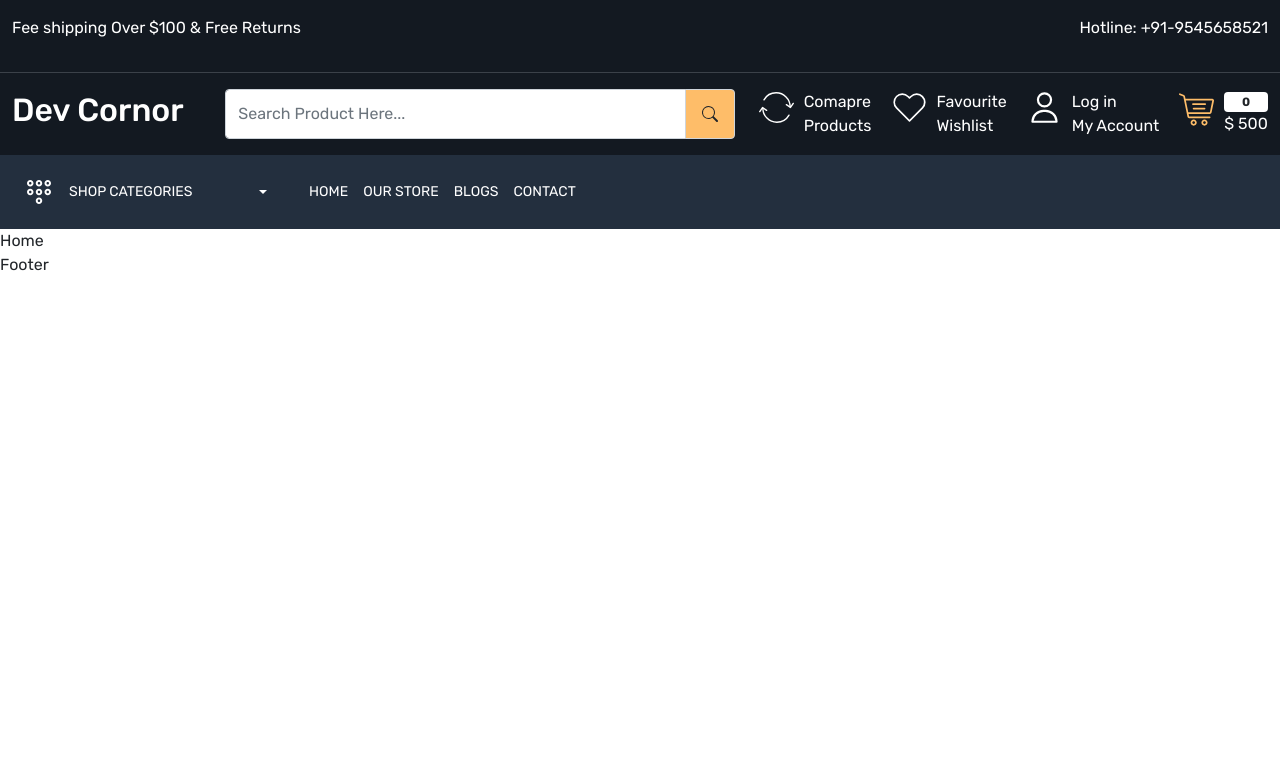
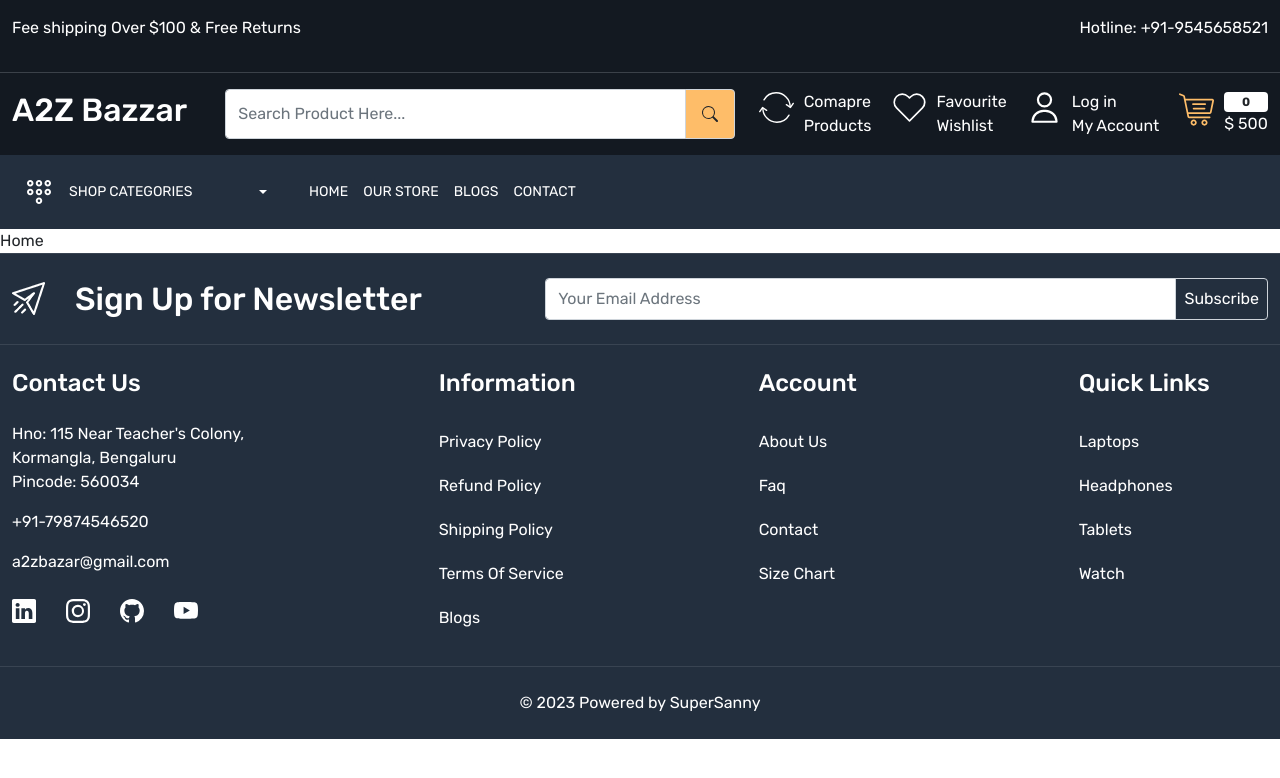
Before and after one commit to SuperSanny/ecommerce-app, a React (Create React App) app: page / in a window 1280 px wide. Shown: the top 778 px of the page. Built offline with nearby package versions, Linux system fonts and the light colour scheme; a web font is replaced by a local one.

Commit message:
Header Update and footer added

```diff
--- a/src/App.css
+++ b/src/App.css
@@ -31,12 +31,11 @@
   gap: 30px;
 }
 
-/* header-top-strip */
+/* Header Parts */
 .header-top-strip {
   border-bottom: 1px solid var(--color-3b4149);
   background-color: var(--color-131921);
 }
-/* header-upper */
 .header-upper {
   background-color: var(--color-131921);
 }
@@ -80,3 +79,22 @@
   background-color: transparent;
   color: var(--color-febd69) !important;
 }
+
+/* Header Parts End */
+
+/* Footer Parts */
+footer {
+  background-color: var(--color-232f3e);
+}
+
+footer:not(:first-child) {
+  border-top: 1px solid rgba(255, 255, 255, 0.1);
+}
+
+footer .input-group-text {
+  background-color: var(--color-232f3e);
+  color: white;
+  padding: 8px 17px;
+}
+
+/* Footer Part Ends */
--- a/src/components/Footer.js
+++ b/src/components/Footer.js
@@ -1,7 +1,119 @@
 import React from "react";
+import { BsGithub, BsInstagram, BsLinkedin, BsYoutube } from "react-icons/bs";
+import { Link } from "react-router-dom";
 
 const Footer = () => {
-  return <div>Footer</div>;
+  return (
+    <>
+      <footer className="py-4">
+        <div className="container-xxl">
+          <div className="row align-items-center">
+            <div className="col-5">
+              <div className="footer-top-data d-flex gap-30 align-items-center">
+                <img src="images/newsletter.png" alt="newsletter" />
+                <h2 className="mb-0 text-white">Sign Up for Newsletter</h2>
+              </div>
+            </div>
+            <div className="col-7">
+              <div className="input-group">
+                <input
+                  type="text"
+                  className="form-control py-1"
+                  placeholder="Your Email Address"
+                  aria-label="Your Email Address"
+                  aria-describedby="basic-addon2"
+                />
+                <span className="input-group-text p-2" id="basic-addon2">
+                  Subscribe
+                </span>
+              </div>
+            </div>
+          </div>
+        </div>
+      </footer>
+      <footer className="py-4">
+        <div className="container-xxl">
+          <div className="row text-white">
+            <div className="col-4">
+              <h4 className="mb-4">Contact Us</h4>
+              <div className="text-white">
+                <address className="fs-6">
+                  Hno: 115 Near Teacher's Colony,
+                  <br />
+                  Kormangla, Bengaluru <br /> Pincode: 560034
+                </address>
+                <Link
+                  to="tel: +91-98547985665"
+                  className="mt-3 d-block mb-3 text-white"
+                >
+                  +91-79874546520
+                </Link>
+                <Link
+                  to="mailto:a2zbazar@gmail.com"
+                  className="mt-3 d-block mb-3 text-white"
+                >
+                  a2zbazar@gmail.com
+                </Link>
+                <div className="social_icons mt-4 d-flex align-items-center gap-30">
+                  <Link to="" className="text-white" alt="Linkdedin">
+                    <BsLinkedin className="fs-4" />
+                  </Link>
+                  <Link to="" className="text-white" alt="Instagram">
+                    <BsInstagram className="fs-4" />
+                  </Link>
+                  <Link to="" className="text-white" alt="GitHub">
+                    <BsGithub className="fs-4" />
+                  </Link>
+                  <Link to="" className="text-white" alt="Youtube">
+                    <BsYoutube className="fs-4" />
+                  </Link>
+                </div>
+              </div>
+            </div>
+            <div className="col-3">
+              <h4 className="mb-4">Information</h4>
+              <div className="footer-link d-flex flex-column">
+                <Link className="py-2 mb-1 text-white">Privacy Policy</Link>
+                <Link className="py-2 mb-1 text-white">Refund Policy</Link>
+                <Link className="py-2 mb-1 text-white">Shipping Policy</Link>
+                <Link className="py-2 mb-1 text-white">Terms Of Service</Link>
+                <Link className="py-2 mb-1 text-white">Blogs</Link>
+              </div>
+            </div>
+            <div className="col-3">
+              <h4 className="mb-4">Account</h4>
+              <div className="footer-link d-flex flex-column">
+                <Link className="py-2 mb-1 text-white">About Us</Link>
+                <Link className="py-2 mb-1 text-white">Faq</Link>
+                <Link className="py-2 mb-1 text-white">Contact</Link>
+                <Link className="py-2 mb-1 text-white">Size Chart</Link>
+              </div>
+            </div>
+            <div className="col-2">
+              <h4 className="mb-4">Quick Links</h4>
+              <div className="footer-link d-flex flex-column">
+                <Link className="py-2 mb-1 text-white">Laptops</Link>
+                <Link className="py-2 mb-1 text-white">Headphones</Link>
+                <Link className="py-2 mb-1 text-white">Tablets</Link>
+                <Link className="py-2 mb-1 text-white">Watch</Link>
+              </div>
+            </div>
+          </div>
+        </div>
+      </footer>
+      <footer className="py-4">
+        <div className="container-xxl">
+          <div className="row">
+            <div className="col-12">
+              <p className="text-center text-white mb-0">
+                &copy; {new Date().getFullYear()} Powered by SuperSanny
+              </p>
+            </div>
+          </div>
+        </div>
+      </footer>
+    </>
+  );
 };
 
 export default Footer;
--- a/src/components/Header.js
+++ b/src/components/Header.js
@@ -28,7 +28,7 @@
           <div className="row align-items-center">
             <div className="col-2">
               <h2>
-                <Link className="text-white">Dev Cornor</Link>
+                <Link className="text-white">A2Z Bazzar</Link>
               </h2>
             </div>
             <div className="col-5">
```
